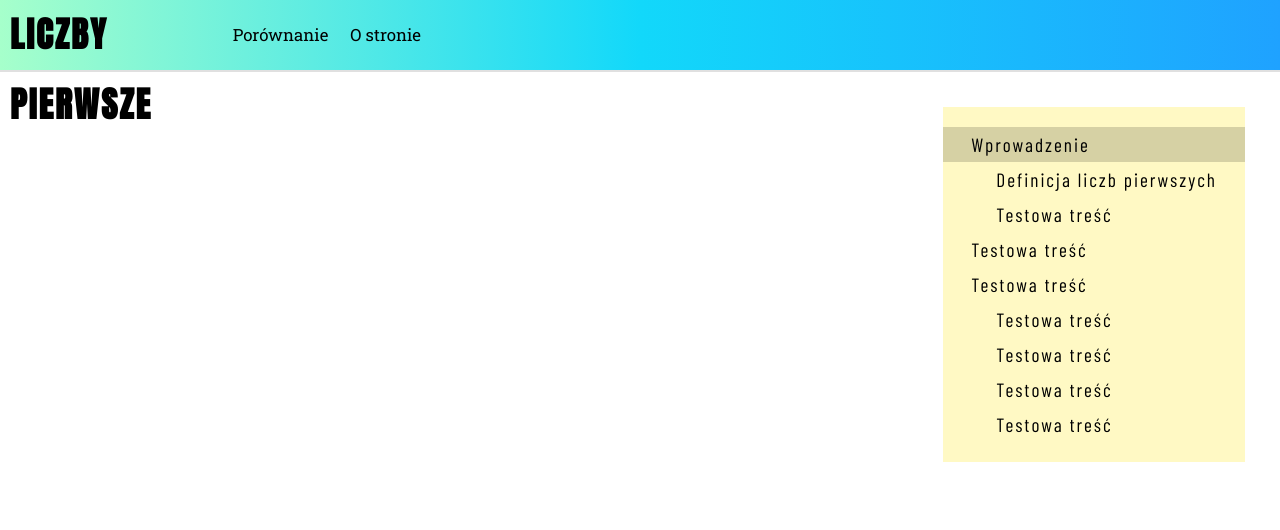
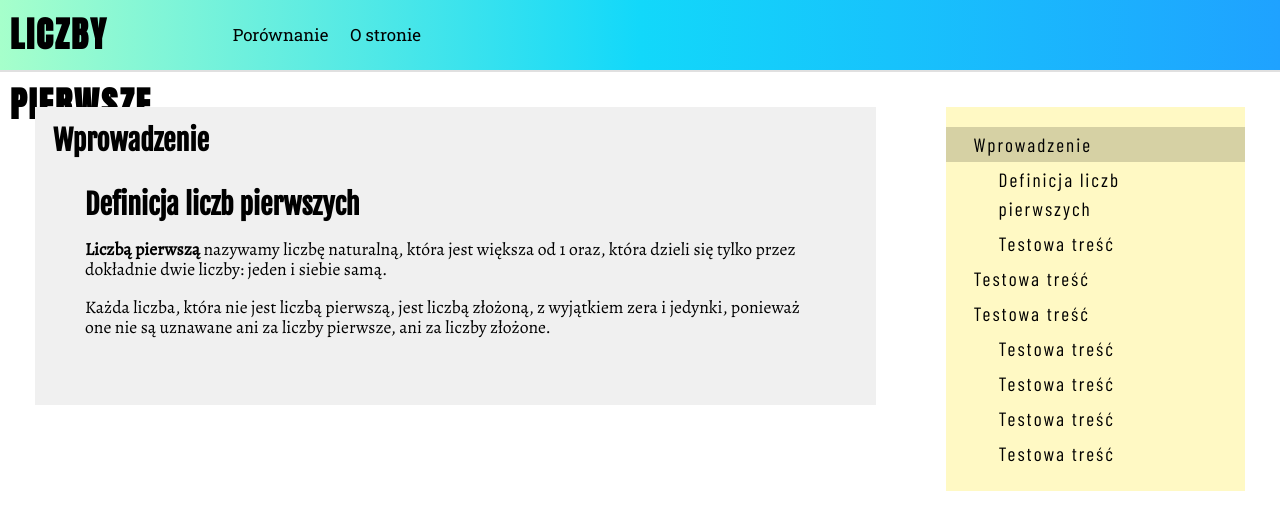
Before and after one commit to mgorzanski/liczby-pierwsze, a Jekyll site: the page built from index.html, in a window 1280 px wide. Shown: the top 530 px of the page. Built offline with Jekyll 4.4.1, drawn with Linux system fonts in a browser that asks for light colours.

Commit message:
add content section

```diff
--- a/assets/css/main.scss
+++ b/assets/css/main.scss
@@ -7,6 +7,8 @@
 @import url('https://fonts.googleapis.com/css?family=Roboto+Slab');
 @import url('https://fonts.googleapis.com/css?family=Anton');
 @import url('https://fonts.googleapis.com/css?family=Barlow+Condensed');
+@import url('https://fonts.googleapis.com/css?family=Fjalla+One');
+@import url('https://fonts.googleapis.com/css?family=Alegreya');
 
 .header {
     display:flex;
@@ -68,10 +70,12 @@
 
 .content {
     align-self: flex-start;
+    width:calc(100vw - 369.5px);
 }
 
 .table-of-contents {
     align-self: flex-end;
+    flex-basis: 369.5px;
 }
 
 .table-of-contents__wrapper {
@@ -119,3 +123,24 @@
 .table-of-contents__active {
     background-color: #d6d1a4;
 }
+
+.chapter {
+    margin:35px;
+    background-color: #f0f0f0;
+    padding:18px;
+}
+
+.chapter > .chapter {
+    margin:14px;
+}
+
+.chapter-title {
+    font-family: 'Fjalla One', sans-serif;
+    font-size:1.75em;
+    margin:0;
+}
+
+.chapter-content {
+    font-family: 'Alegreya', serif;
+    font-size:1.1em;
+}
--- a/index.html
+++ b/index.html
@@ -4,7 +4,16 @@ path: "."
 ---
 
 <section class="content">
-
+    <article class="chapter" id="wprowadzenie">
+        <h2 class="chapter-title">Wprowadzenie</h2>
+        <article class="chapter" id="definicja-liczb-pierwszych">
+            <h2 class="chapter-title">Definicja liczb pierwszych</h2>
+            <div class="chapter-content">
+                <p><strong>Liczbą pierwszą</strong> nazywamy liczbę naturalną, która jest większa od 1 oraz, która dzieli się tylko przez dokładnie dwie liczby: jeden i siebie samą.</p>
+                <p>Każda liczba, która nie jest liczbą pierwszą, jest liczbą złożoną, z wyjątkiem zera i jedynki, ponieważ one nie są uznawane ani za liczby pierwsze, ani za liczby złożone.</p>
+            </div>
+        </article>
+    </article>
 </section>
 
 <nav class="table-of-contents">
```
